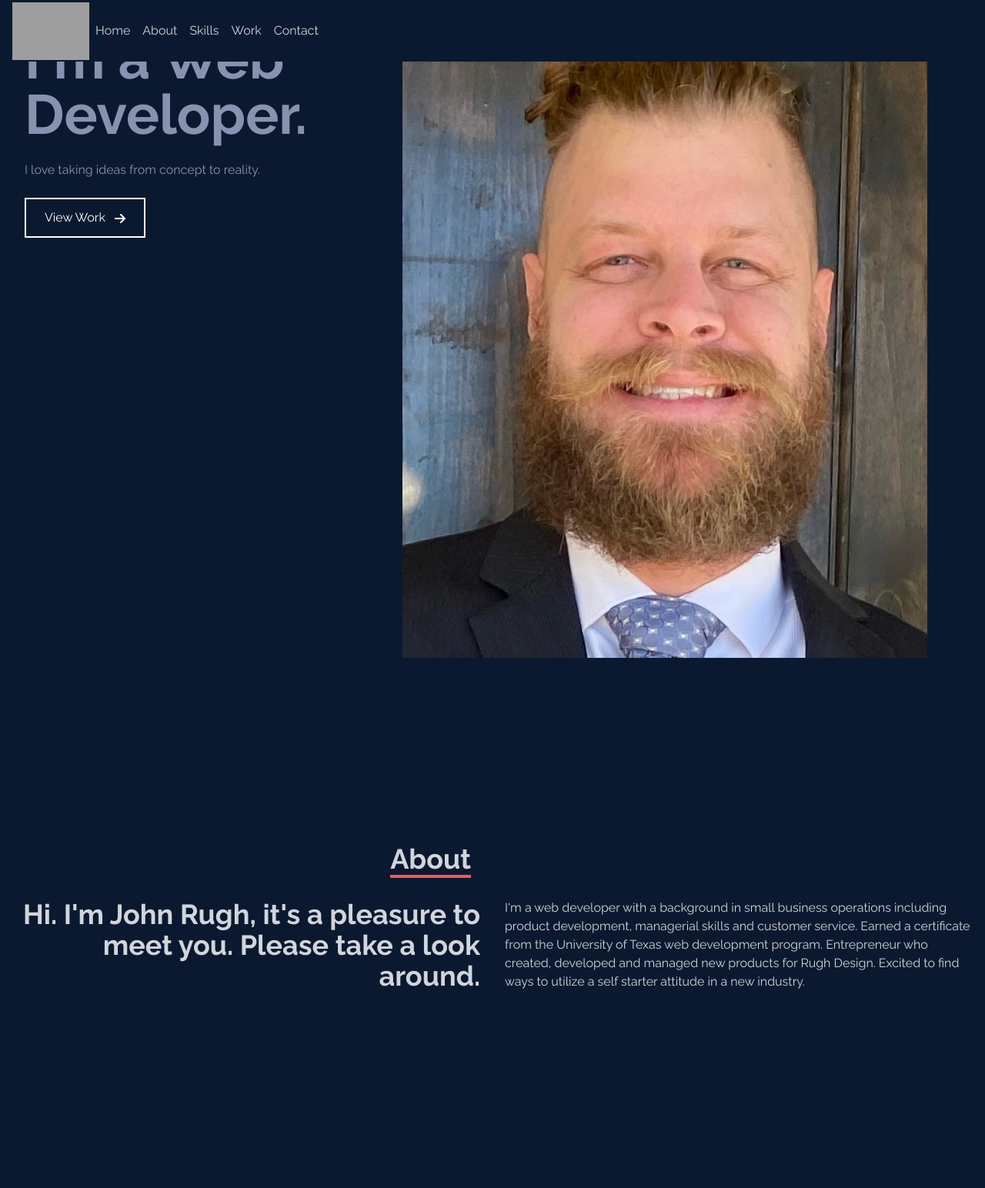
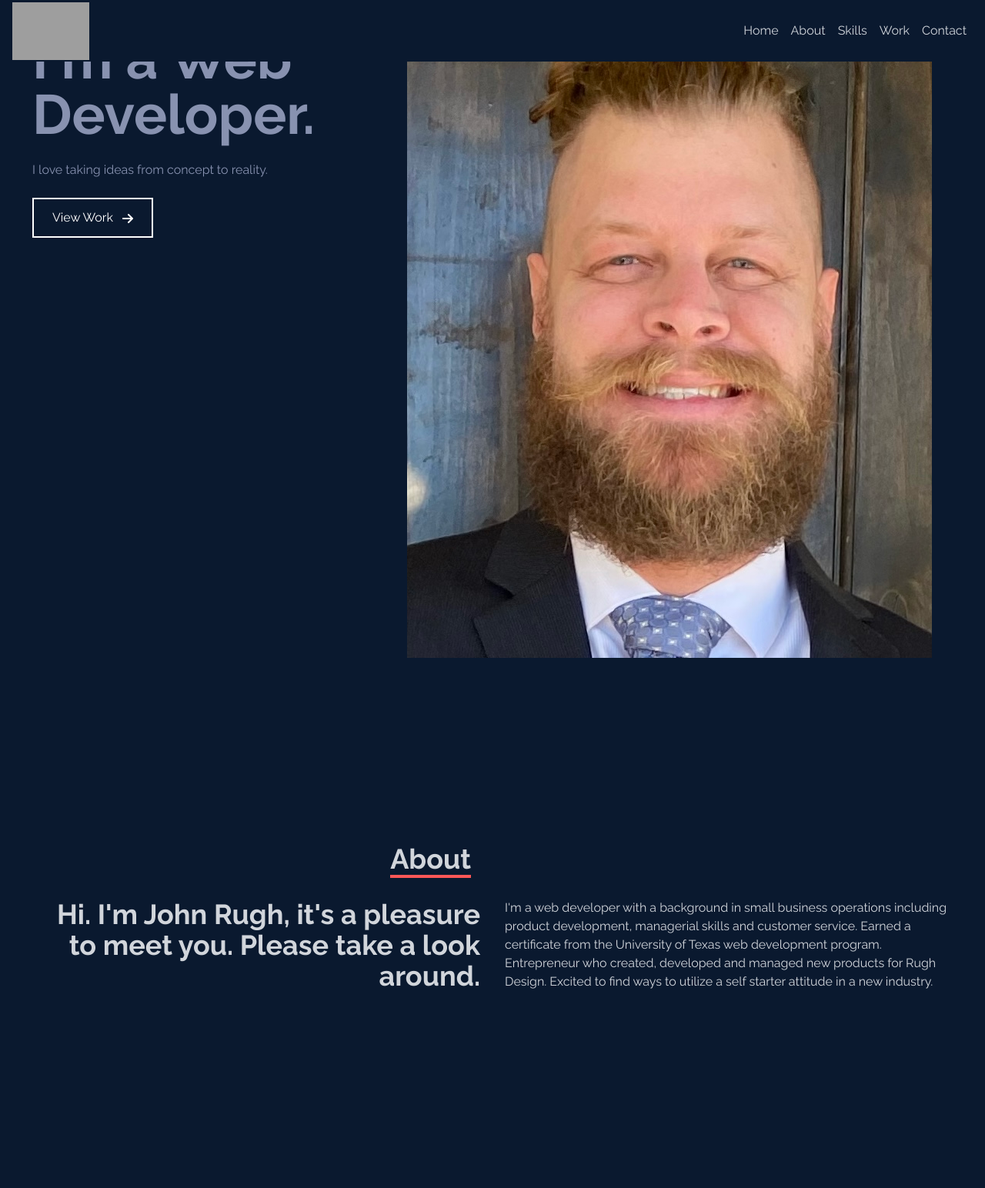
Before and after one commit to roodhouse/python-portfolio, a Flask app: page / in a window 1280 px wide. Shown: the top 1544 px of the page at 77% size. Run offline with Flask 3, Linux system fonts and the light colour scheme; some libraries are stand-ins or nearby versions; grey boxes are pictures that could not be loaded.

Commit message:
lg view done

```diff
--- a/static/css/styles.css
+++ b/static/css/styles.css
@@ -1,5 +1,10 @@
 :root {
     scroll-behavior: smooth;
+}
+
+.row {
+    margin-left: 0;
+    margin-right: 0;
 }
 
 body {
@@ -365,3 +370,14 @@ body {
         padding-top: 150px;
     }
 }
+
+/* large */
+@media only screen and (min-width: 992px) {
+    .navbar-expand-lg {
+        justify-content: space-between;
+    }
+
+    #homeContainer, #aboutCopyTextContainer {
+        padding: 0 42px;
+    }
+}
--- a/templates/about.html
+++ b/templates/about.html
@@ -1,17 +1,17 @@
 <div id="aboutContainer" class="d-flex flex-column justify-content-center align-items-center w-100 px-3 px-sm-0">
-    <div id="aboutCopyTitleContainer" class="mw-1000 w-100 row g-2rem">
+    <div id="aboutCopyTitleContainer" class="row g-2rem">
         <div id="aboutCopyTitle" class="col-6 ps-0">
             <p class="text-4xl fw-bolder border-bottom border-4 border-color d-inline">About</p>
         </div>
         <div id="emptyDiv" class="col-6"></div>
     </div>
 
-    <div id="aboutCopyTextContainer" class="mw-1000 w-100 row g-2rem">
+    <div id="aboutCopyTextContainer" class="row g-2rem">
         <div id="aboutCopyText" class="text-4xl fw-bolder px-0">
             <p class="mb-0">Hi. I'm John Rugh, it's a pleasure to meet you. Please take a look around.</p>
         </div>
         <div id="aboutPara" class="px-0">
-            <p>I'm a web developer with a background in small business operations including product development, managerial skills and customer service. Earned a certificate from the University of Texas web development program. Entrepreneur who created, developed and managed new products for Rugh Design. Excited to find ways to utilize a self starter attitude in a new industry.</p>
+            <p class="px-0">I'm a web developer with a background in small business operations including product development, managerial skills and customer service. Earned a certificate from the University of Texas web development program. Entrepreneur who created, developed and managed new products for Rugh Design. Excited to find ways to utilize a self starter attitude in a new industry.</p>
         </div>
     </div>
 </div>
--- a/templates/skills.html
+++ b/templates/skills.html
@@ -1,4 +1,4 @@
-<div id="skillsContainer" class="mw-1000 mx-auto px-3 d-flex flex-column justify-content-center w-100">
+<div id="skillsContainer" class="mx-auto px-3 d-flex flex-column justify-content-center w-100">
     <div id="skillsTitleContainer">
         <p class="text-4xl fw-bolder border-bottom border-4 border-color d-inline m-0">
             Skills
```
